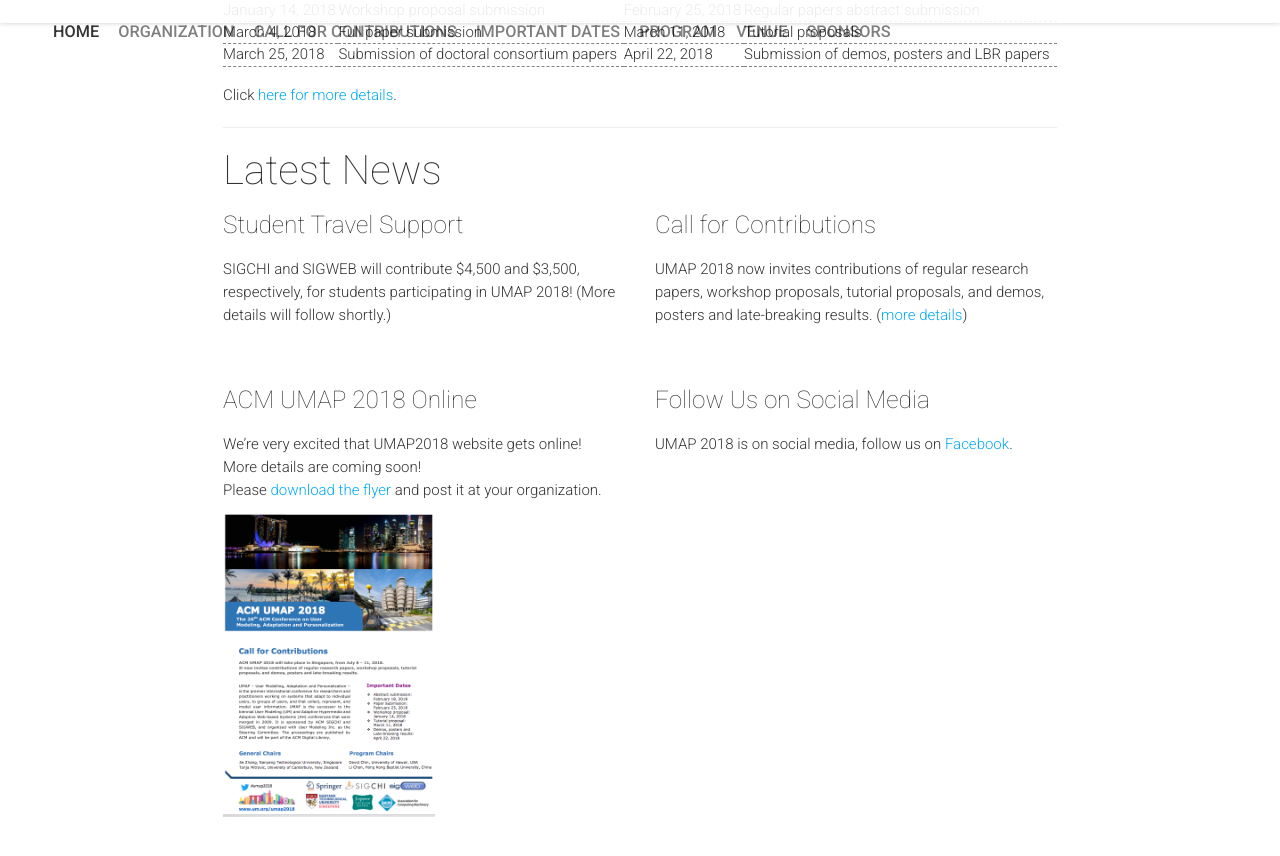
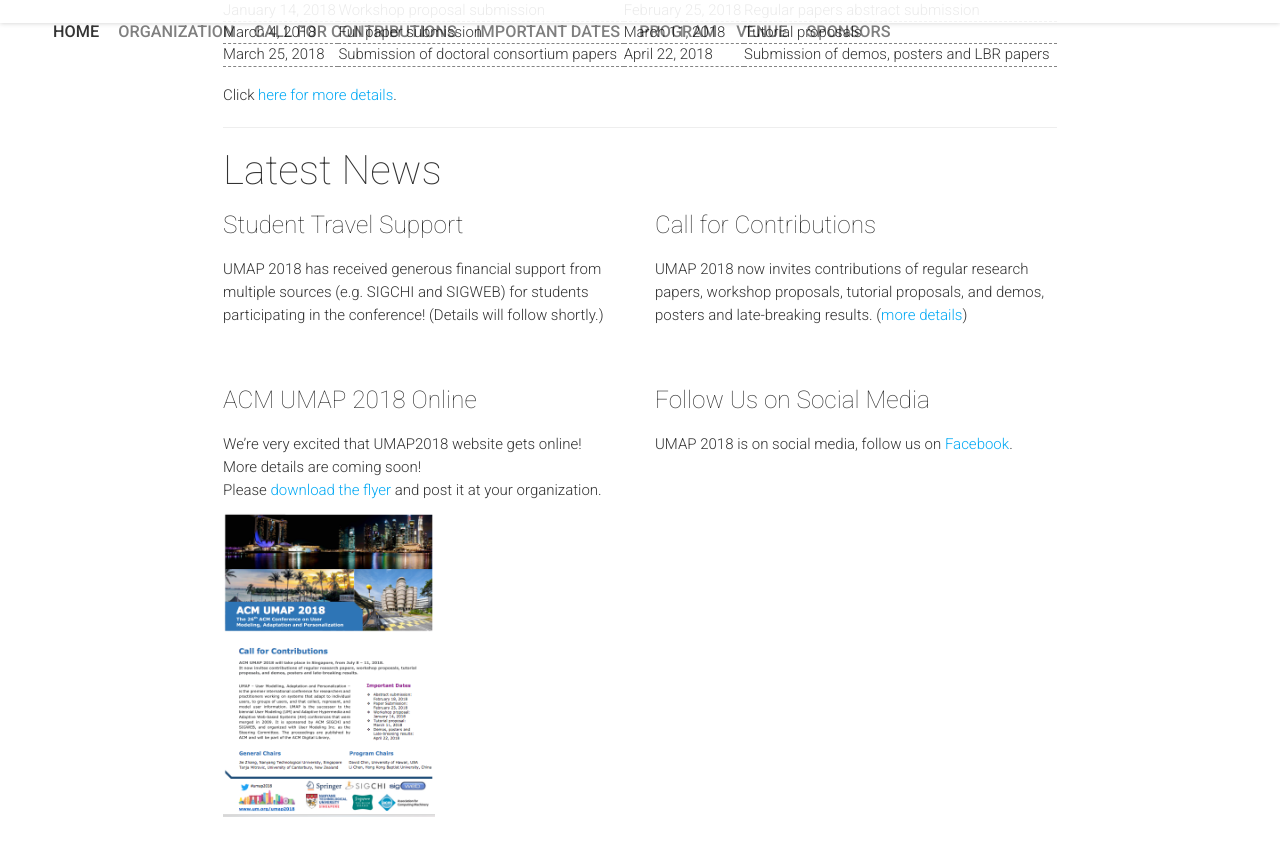
Before and after one commit to yangjiera/mergeBB, a Jekyll site: the page built from index.html, in a window 1280 px wide and 900 px high, scrolled down 828 px. Shown: the top 856 px of the window. Built offline with Jekyll 4.4.1, drawn with Linux system fonts in a browser that asks for light colours; nearby versions of some CDN libraries; comment, search, counter and statistics services are not loaded.

Commit message:
changed student travel grants

```diff
--- a/_includes/about.html
+++ b/_includes/about.html
@@ -69,7 +69,7 @@
 
                     <div class="post col-md-6 col-sm-6 text-left">
                         <h6>Student Travel Support</h6>
-                        <p class="post-body">SIGCHI and SIGWEB will contribute $4,500 and $3,500, respectively, for students participating in UMAP 2018! (More details will follow shortly.)</p>
+                        <p class="post-body">UMAP 2018 has received generous financial support from multiple sources (e.g. SIGCHI and SIGWEB) for students participating in the conference! (Details will follow shortly.)</p>
                     </div>
                     <div class="post col-md-6 col-sm-6 text-left">
                         <h6>Call for Contributions</h6>
--- a/_includes/doc.html
+++ b/_includes/doc.html
@@ -60,7 +60,7 @@
         <h5><b>Financial Support</b></h5>
         <p>UMAP 2018 student support will be available from UM Inc., SIGCHI, SIGWEB and  NSF. Doctoral students can apply for support with their travel and accommodation expenses. Preference will be given to students presenting at the conference, including the UMAP 2018 Doctoral Consortium. </p>
 
-        <p>News: SIGWEB will contribute a total of $3,500 to support 7 students with $500 each. More details will be provided on the web site.</p>
+        <p>Students will be supported by travel grants. More details will be provided on the web site.</p>
 
         <br/>
         <h5><b>Important Dates</b></h5>
```
Also changed, not shown: 2 other files.
